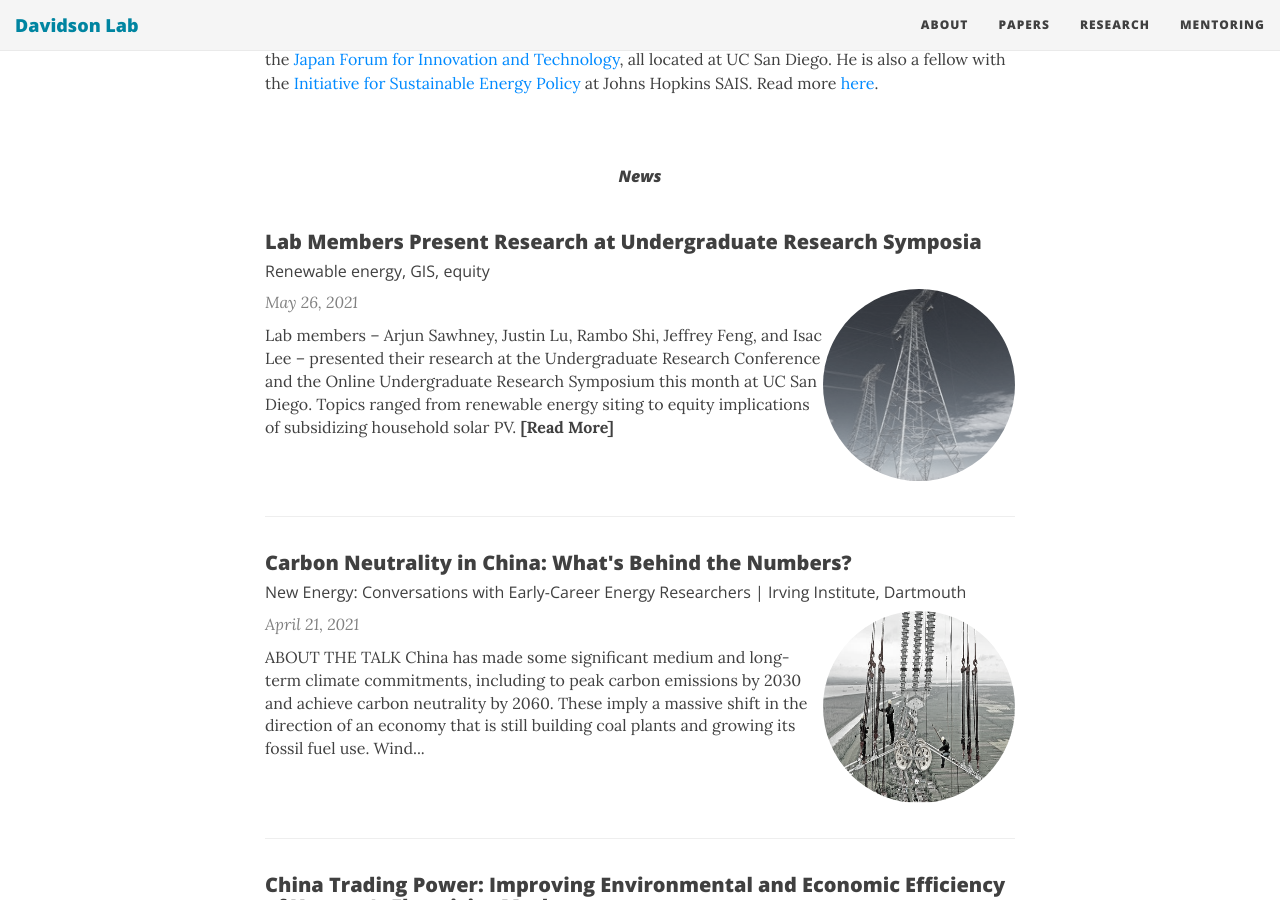
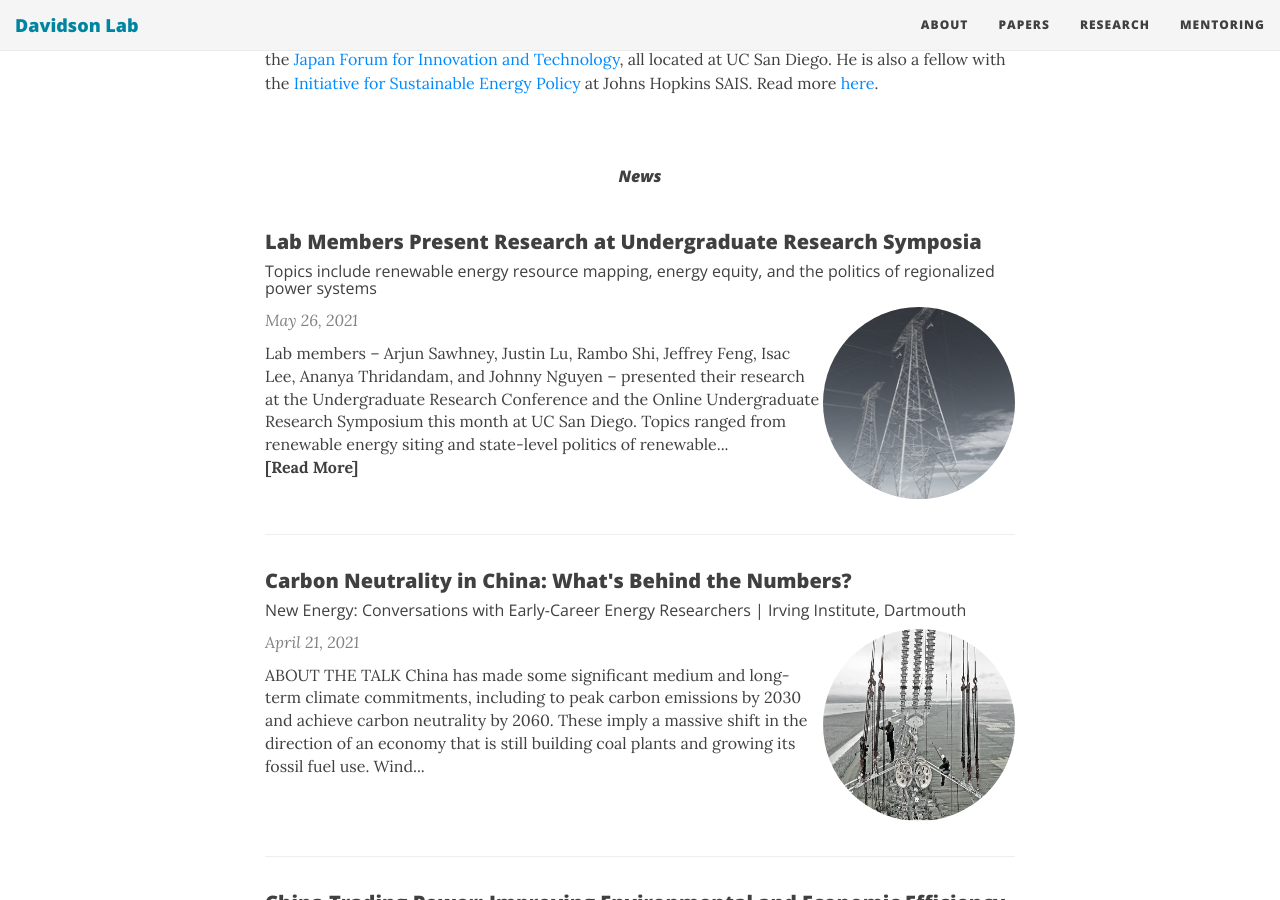
Before and after one commit to east-winds/east-winds.github.io, a Jekyll site: the page built from index.md, in a window 1280 px wide and 900 px high, scrolled down 676 px. Built offline with Jekyll 4.4.1, drawn with Linux system fonts in a browser that asks for light colours; nearby versions of some CDN libraries.

Commit message:
undergrad presentations

```diff
--- a/_posts/2021-05-26-lab-members-present-research.md
+++ b/_posts/2021-05-26-lab-members-present-research.md
@@ -1,13 +1,13 @@
 ---
 layout: paper
 title: "Lab Members Present Research at Undergraduate Research Symposia"
-subtitle: "Renewable energy, GIS, equity"
+subtitle: "Topics include renewable energy resource mapping, energy equity, and the politics of regionalized power systems"
 tags: [home]
 image: /img/transmission_tower.jpg
 
 ---
 
-Lab members -- **Arjun Sawhney**, **Justin Lu**, **Rambo Shi**, **Jeffrey Feng**, and **Isac Lee** -- presented their research at the [Undergraduate Research Conference](https://ugresearch.ucsd.edu/conferences/urc/URC%202021/index.html) and the [Online Undergraduate Research Symposium](https://ugresearch.ucsd.edu/conferences/ours/OURS%202021.html) this month at UC San Diego. Topics ranged from renewable energy siting to equity implications of subsidizing household solar PV.
+Lab members -- **Arjun Sawhney**, **Justin Lu**, **Rambo Shi**, **Jeffrey Feng**, **Isac Lee**, **Ananya Thridandam**, and **Johnny Nguyen** -- presented their research at the [Undergraduate Research Conference](https://ugresearch.ucsd.edu/conferences/urc/URC%202021/index.html) and the [Online Undergraduate Research Symposium](https://ugresearch.ucsd.edu/conferences/ours/OURS%202021.html) this month at UC San Diego. Topics ranged from renewable energy siting and state-level politics of renewable policies to equity implications of subsidizing household solar PV.
 
 ----
 
@@ -24,6 +24,9 @@ Lab members -- **Arjun Sawhney**, **Justin Lu**, **Rambo Shi**, **Jeffrey Feng**
 
 **Isac** has been working with California datasets to explore the equity implications of (a) adoption incentives, and (b) production incentives (i.e., net metering) for household solar PV.
 
+**Ananya** and **Johnny** explored how various stakeholders in the western energy grid interact with each other, thus defining some of the political constraints regarding the shift to an energy grid increasingly sourced by renewable energy.
+
+
 Great work, everyone!
 
 Read member bios [here](/about/).
```
